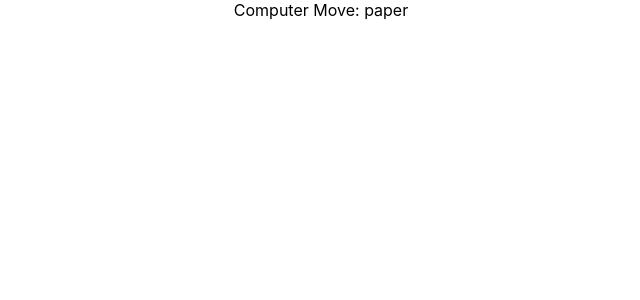
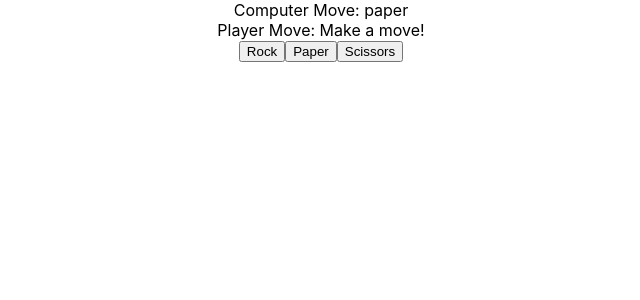
Before and after one commit to antvega98/react-rock-paper-scissors, a React (Create React App) app: page / in a window 1280 px wide. Shown: the top 300 px of the page, without its empty margins (319-959 px from the left). Built offline with nearby package versions, Linux system fonts and the light colour scheme.

Commit message:
Added player move.

```diff
--- a/src/App.tsx
+++ b/src/App.tsx
@@ -1,8 +1,8 @@
 import {useState} from 'react';
 import './App.css';
 
-type Move = "rock" | "paper" | "scissors";
-const MOVES: readonly Move[] = ["rock", "paper", "scissors"];
+const MOVES = ["rock", "paper", "scissors"] as const;
+type Move = (typeof MOVES)[number];
 
 function getRandomMove(): Move {
   return MOVES[Math.floor(Math.random() * 3)];
@@ -10,9 +10,16 @@ function getRandomMove(): Move {
 getRandomMove();
 function App() {
   const [computerMove, setComputerMove] = useState<Move>(getRandomMove());
+  const [playerMove, setPlayerMove] = useState<Move | null>(null);
+
   return (
     <div className="App">
       <div>Computer Move: {computerMove}</div>
+
+      <div>Player Move: {playerMove ?? "Make a move!"}</div>
+      <button onClick={()=>setPlayerMove("rock")}>Rock</button>
+      <button onClick={()=>setPlayerMove("paper")}>Paper</button>
+      <button onClick={()=>setPlayerMove("scissors")}>Scissors</button>
     </div>
   );
 }
```
